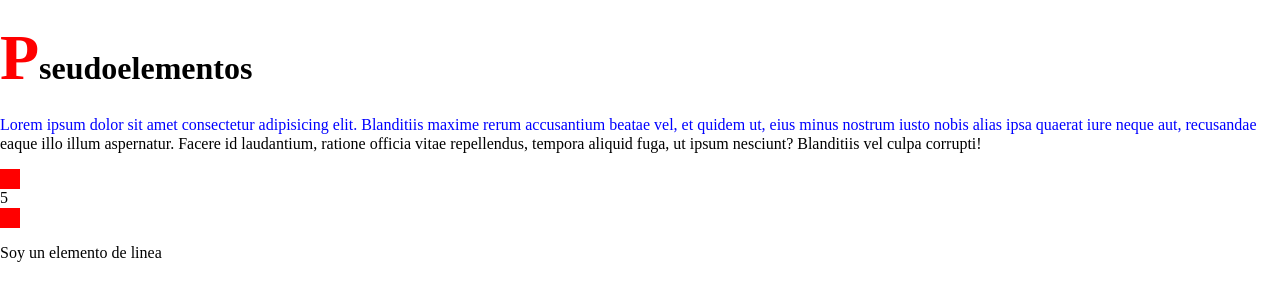
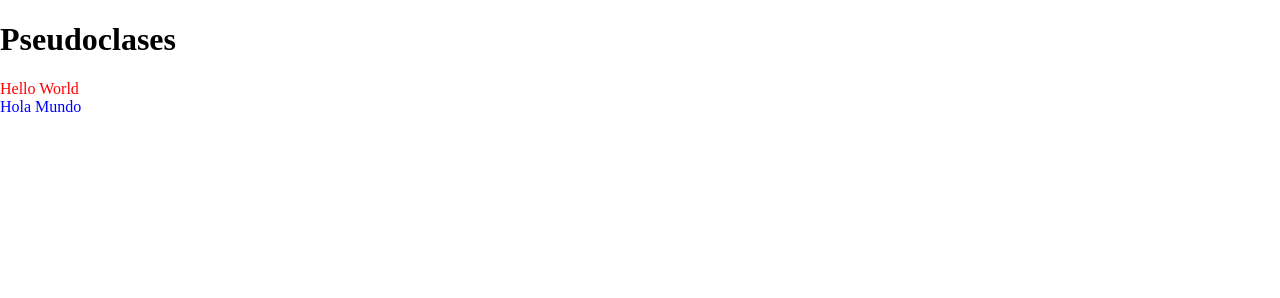
Before and after one commit to panswer/cssbasico, a plain HTML site: page index.html in a window 1280 px wide. Drawn offline with Linux system fonts and the light colour scheme.

Commit message:
pseudoclases I

```diff
--- a/index.html
+++ b/index.html
@@ -11,11 +11,21 @@
 </head>
 
 <body>
-    <h1 class="title">Pseudoelementos</h1>
-    <p class="text">Lorem ipsum dolor sit amet consectetur adipisicing elit. Blanditiis maxime rerum accusantium beatae vel, et quidem ut, eius minus nostrum iusto nobis alias ipsa quaerat iure neque aut, recusandae eaque illo illum aspernatur. Facere id laudantium,
-        ratione officia vitae repellendus, tempora aliquid fuga, ut ipsum nesciunt? Blanditiis vel culpa corrupti!</p>
-    <p class="dolar">5</p>
-    <span class="inline">Soy un elemento de linea</span>
+    <h1 class="title">Pseudoclases</h1>
+    <!-- <a href="#1" class="link">Soy un enlace no visitado</a>
+    <a href="#2" class="link">Soy un enlace visitado</a>
+    <a href="#button" class="button">Button</a>
+    <input type="text" name="texto" id="texto" class="input"> -->
+    <!-- <a href="#text" class="menu">Ir a parrafo</a> -->
+    <p id="text" class="text">
+        <!-- Lorem ipsum dolor, sit amet consectetur -->
+        <!-- adipisicing elit. Tempora ab, assumenda, alias, eos atque saepe voluptates id cumque ratione harum modi commodi maxime quis debitis sunt vero in aspernatur voluptas ea molestias soluta nobis! Doloremque nam
+        laborum blanditiis assumenda ducimus voluptatum, praesentium distinctio tenetur! Iste magni esse consequuntur rem recusandae, in laboriosam officia soluta ipsa provident accusamus, repudiandae quibusdam atque nihil earum error ducimus eligendi
+        libero unde nam quidem voluptas exercitationem fugiat! Maxime nemo, et earum ipsa, autem sunt molestiae explicabo accusantium ut est similique nulla quidem rem quibusdam porro provident itaque nostrum omnis necessitatibus incidunt? At veniam tempora
+        nesciunt! -->
+        <span lang="en" class="span">Hello World</span>
+        <span lang="es" class="span">Hola Mundo</span>
+    </p>
 </body>
 
 </html>
--- a/style.css
+++ b/style.css
@@ -1,56 +1,144 @@
 /*
-    PSEUDOELEMENTOS
+    PSEUDOCLASES
 
-    Se utilizan para dar estilo a partes especificos de un elemento.
-    La sintaxis es selector::pseudo-element{estilos}
+    Son selectores que reaccionan en tiempo real detectando la interaccion del usuario con algunos elementos
 
-    ::first-line (Elemento de bloque)
+    Funcionan con todos los selectores de css
 
-    ::first-letter (Elemento de bloque)
+    No estan atados a ningun elemento
 
-    ::selection (Retirado de la especificacion)
+    Su sintaxis es:
+        Con selector
+        selector:pseudoclase{
+            estilos
+        }
+        Sin selector
+        :pseudoclase{
+            estilos
+        }
 
-    Nota:
-        - La propiedad content es obligatoria
-        - Son elementos de linea por defecto
-        - Son hijos del elemento al que pertenecen
-    ::before
+    Lista:
+    Dynamic
+        :link (links) - Link no visitado
+        :visited (links) - Link visitado
+        :active (links) - El momento del click
+        :hover - Al poner el mause sobre el elemento
+        :focus - Cuando el elemento tiene el foco
 
-    ::after
+    Target
+        :target - Elemento es objetivo de un marcador o ancla
 
+    Lenguage
+        :lang() - Elemento que contiene el atributo lang que especifiquemos
 */
 
-.title::first-letter {
+
+/* .link:link {
     color: red;
-    font-size: 2em;
 }
 
-.text::first-line {
+.link:visited {
+    color: chartreuse;
+}
+
+.link:active {
+    color: cyan;
+    background: red;
+} */
+
+
+/* .button {
+    text-decoration: none;
+    display: inline-block;
+    background: red;
+    padding: 0.5em;
+    border-radius: 10px;
+    color: #FFF;
+}
+
+.title:hover {
+    color: blueviolet;
+}
+
+.button:active {
+    transform: scale(.9);
+}
+
+.button:hover {
+    color: red;
+    background: #FFF;
+    border: 1px solid;
+    border-radius: 10px;
+}
+
+.input:focus {
+    background: green;
+} */
+
+
+/* .menu {
+    background: lightblue;
+    display: block;
+    padding: 1em;
+    text-decoration: none;
+    text-align: center;
+    position: fixed;
+    width: 100%;
+    top: 0;
+    left: 0;
+}
+
+.text {
+    margin-top: 500px;
+    margin-bottom: 500px;
+}
+
+.text:target {
+    padding-top: 75px;
+} */
+
+.span {
+    display: block;
+}
+
+.span:lang(en) {
+    color: red;
+}
+
+.span:lang(es) {
     color: blue;
 }
 
-.inline::first-letter {
-    color: red;
-    font-size: 2em;
-}
 
-.text::selection {
-    color: lime;
-    background: red;
-}
-
-.dolar::before,
-.dolar::after {
-    /* content: '$'; */
-    display: block;
-    content: '';
-    width: 20px;
-    height: 20px;
-    background: red;
-}
+/*
+    UI States
+        :enabled
+        :disabled
+        :checked
+        :in-range
+        :out-of-range
+        :required
+        :optional
+        :valid
+        :invalid
+        :fullscreen
+*/
 
 
-/* .dolar::after {
-    content: '.00';
-    content: '';
-} */
+/*
+    Structural
+        :root
+        :nth-child()
+        :nth-last-child()
+        :nth-of-type()
+        :nth-last-of-type()
+        :first-child
+        :last-child
+        :first-of-type
+        :last-of-type
+        :only-of-type
+        :empty
+
+    Negation
+        :not()
+*/
```
Also changed, not shown: style.min.css.
